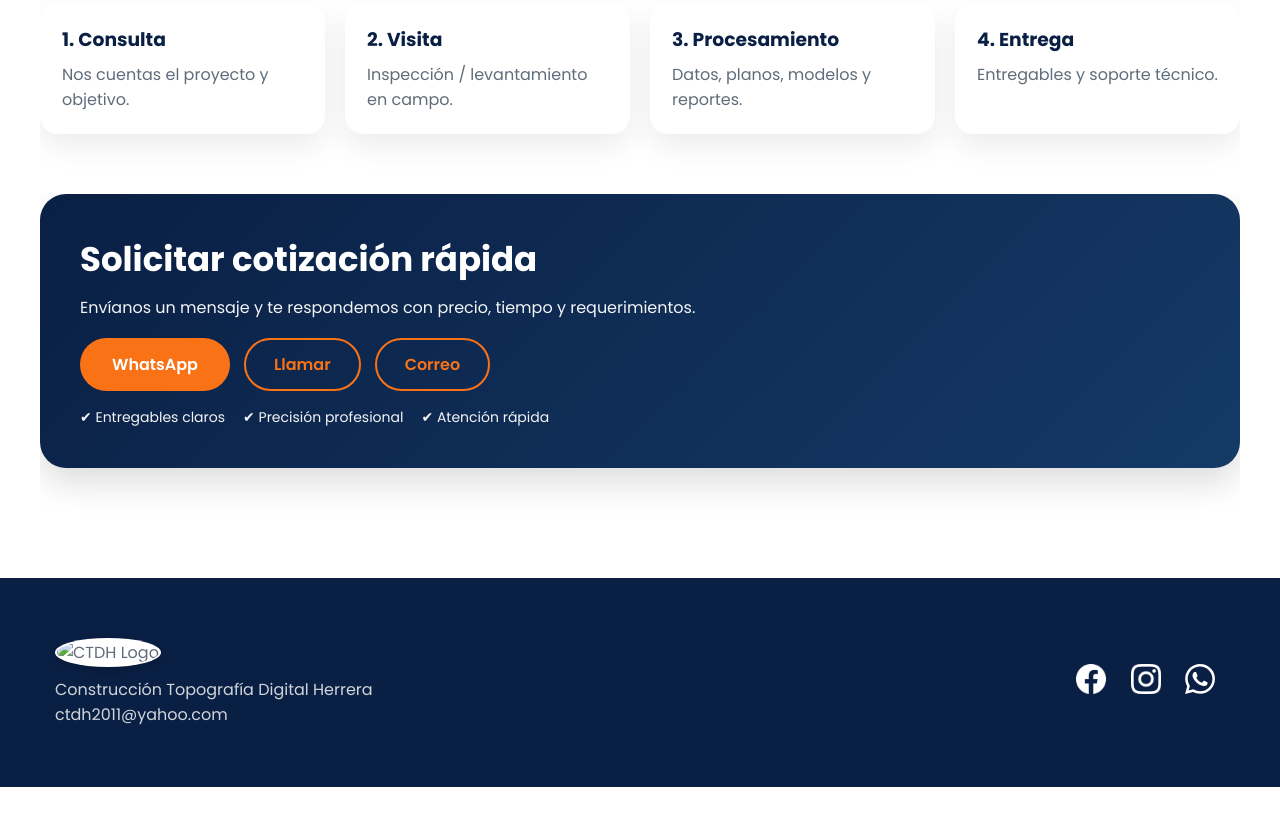
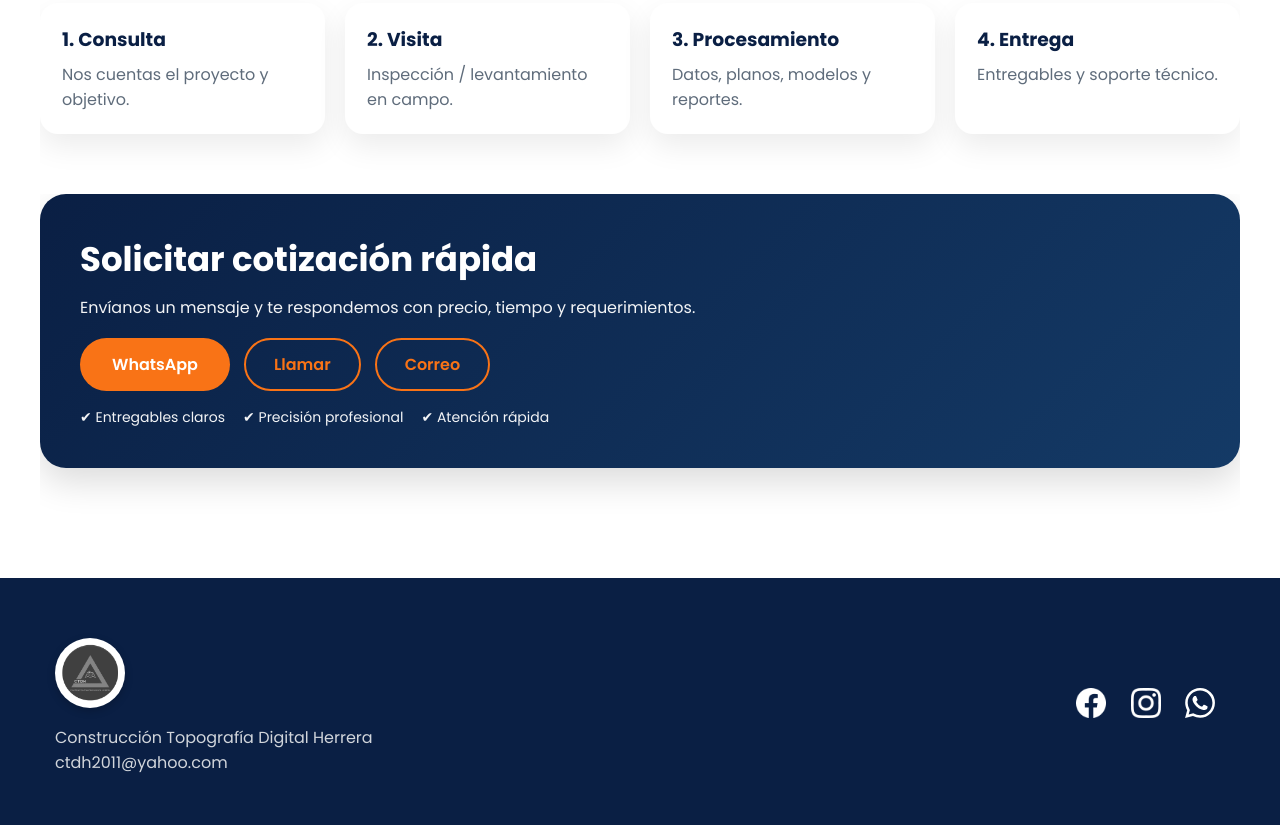
Before and after one commit to ctdh2011/ctdh2011.github.io, a plain HTML site: page servicios.html in a window 1280 px wide. Shown: the part 2659-3484 px from the top of the page. Before the commit the page ends 3446 px from the top, so only its background shows below. Drawn offline with Linux system fonts and the light colour scheme.

Commit message:
Update servicios.html

```diff
--- a/servicios.html
+++ b/servicios.html
@@ -166,7 +166,7 @@
 <footer class="footer">
   <div class="footer-content container">
     <div class="footer-brand">
-      <img src="imagenes/logonuevo.png" alt="CTDH Logo">
+      <img src="imagenes/logo-nuevo.png" alt="CTDH Logo">
       <p>Construcción Topografía Digital Herrera<br>ctdh2011@yahoo.com</p>
     </div>
     <div class="footer-socials">
```
